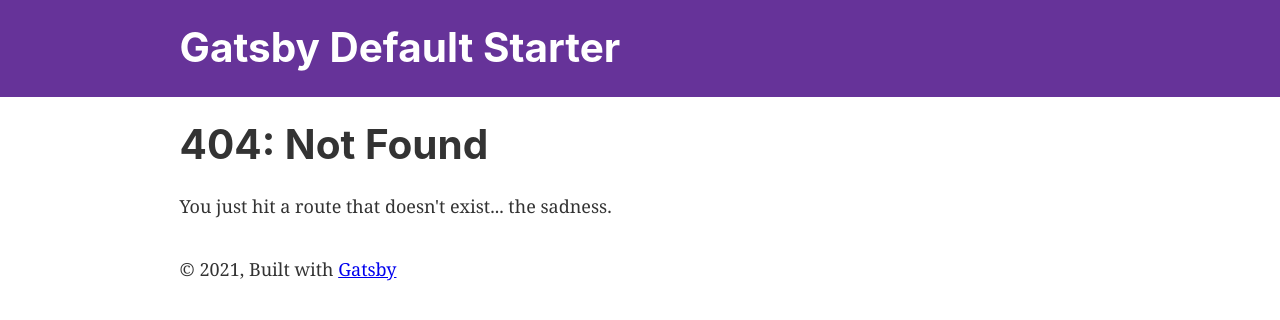
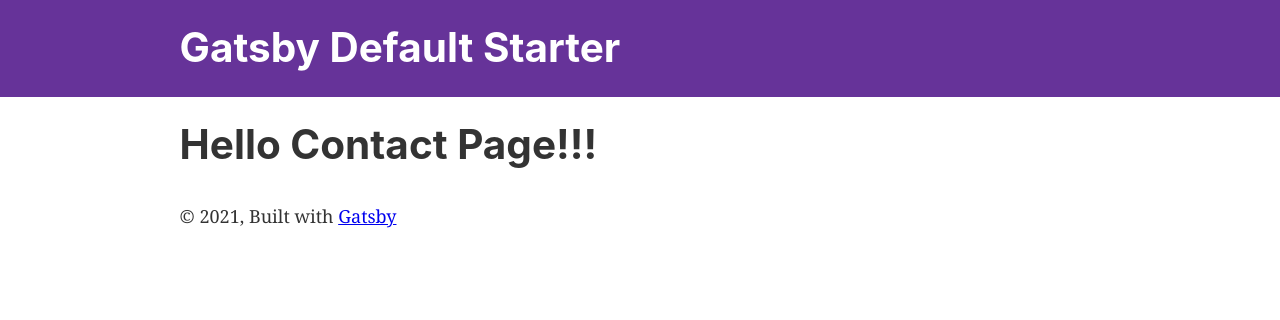
Before and after one commit to Rouncer27/trevor-new-project, a Gatsby site: page /contact in a window 1280 px wide. Before the commit this address had no page. Built offline with nearby package versions, Linux system fonts and the light colour scheme; Gatsby itself is replaced by a stand-in of ours.

Commit message:
init commit

```diff
--- /dev/null
+++ b/src/pages/contact.js
@@ -0,0 +1,13 @@
+import React from "react"
+
+import Layout from "../components/layout"
+
+const contact = () => {
+  return (
+    <Layout>
+      <h1>Hello Contact Page!!!</h1>
+    </Layout>
+  )
+}
+
+export default contact
--- a/src/pages/index.js
+++ b/src/pages/index.js
@@ -21,6 +21,7 @@ const IndexPage = () => (
     />
     <p>
       <Link to="/page-2/">Go to page 2</Link> <br />
+      <Link to="/contact/">Contact</Link> <br />
       <Link to="/using-typescript/">Go to "Using TypeScript"</Link>
     </p>
   </Layout>
```
